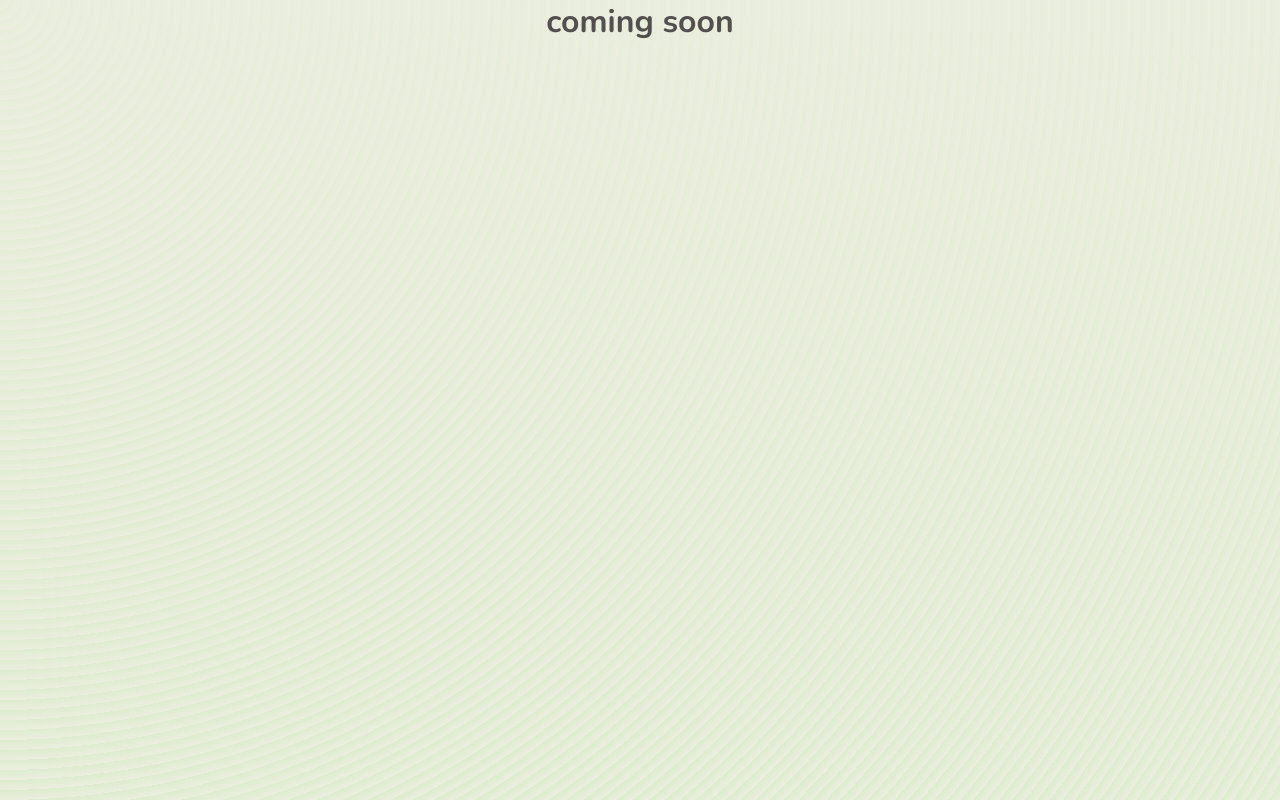
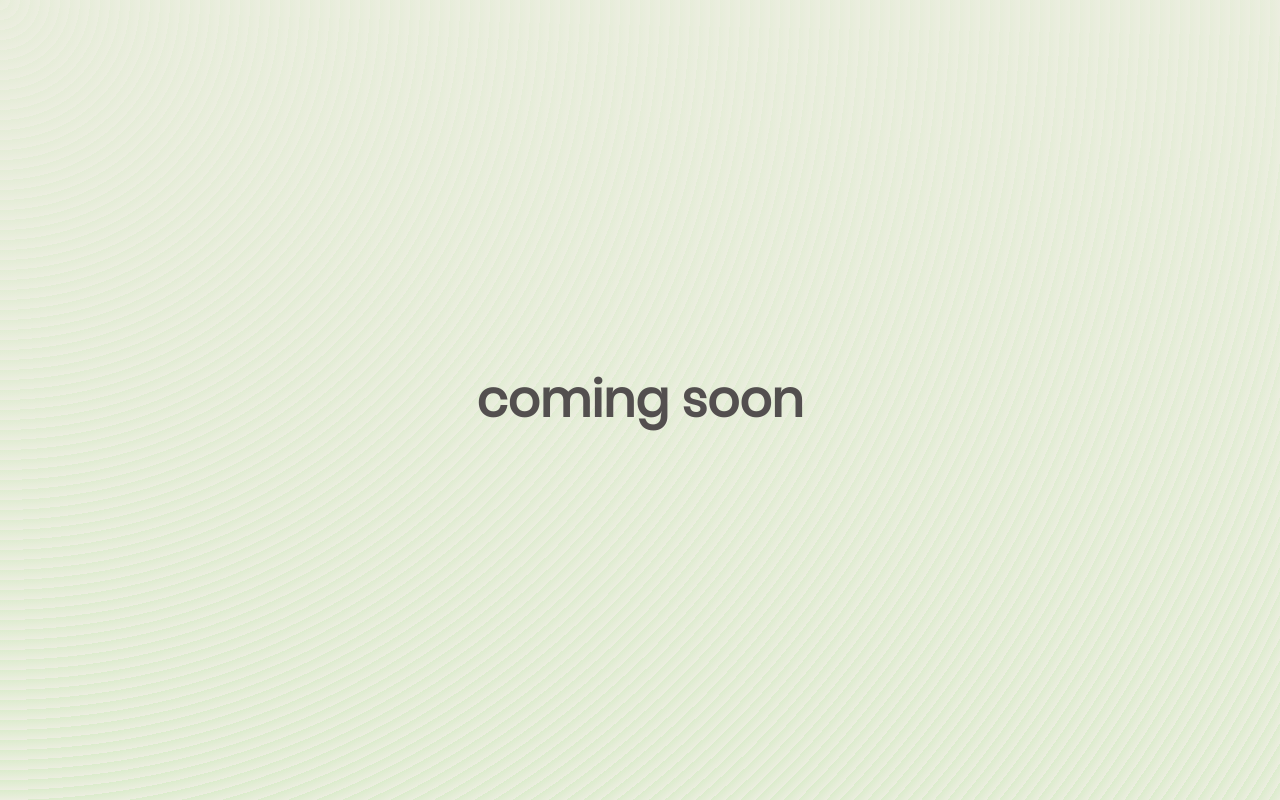
Before and after one commit to stephenmarri/js-projects, a React (Vite) app in the folder tmp/: page / in a window 1280 px wide. Built offline with nearby package versions, Linux system fonts and the light colour scheme.

Commit message:
fixed the coming soon css

```diff
--- a/tmp/src/Pages/Coming Soon/ComingSoon.css
+++ b/tmp/src/Pages/Coming Soon/ComingSoon.css
@@ -1,7 +1,4 @@
-body {
-    background: #00091B;
-    color: #fff;
-  }
+
 
 
   @keyframes fadeIn {
--- a/tmp/src/Pages/Coming Soon/ComingSoon.jsx
+++ b/tmp/src/Pages/Coming Soon/ComingSoon.jsx
@@ -1,5 +1,6 @@
 import React from 'react'
-// import './ComingSoon.css'
+import './ComingSoon.css'
+// Uncomment the above css import as it will distort the remaining entrie css
 
 const ComingSoon = () => {
     return (
```
